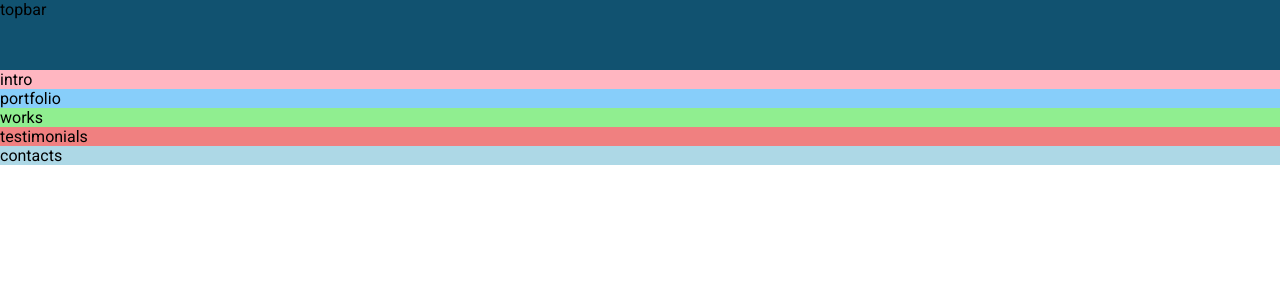
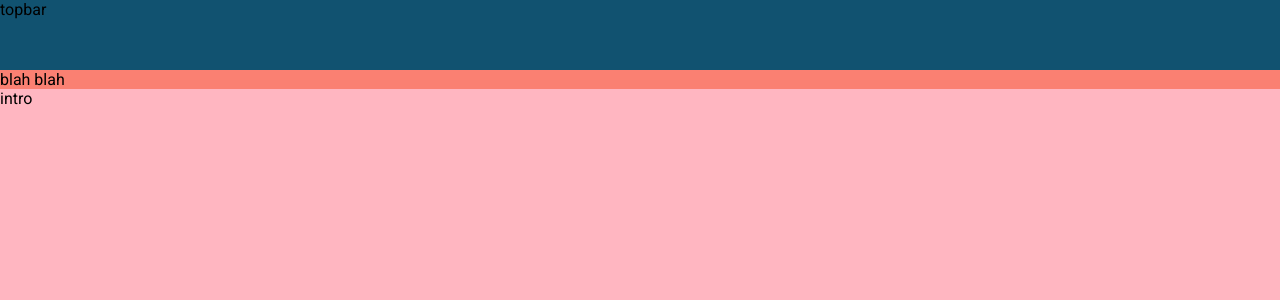
Before and after one commit to LoCodes/loren-cipriano-portfolio, a React (Create React App) app: page / in a window 1280 px wide. Shown: the top 300 px of the page. Built offline with nearby package versions, Linux system fonts and the light colour scheme.

Commit message:
set up app css, in app.scss and index.html

```diff
--- a/public/index.html
+++ b/public/index.html
@@ -14,6 +14,7 @@
       *{
         font-family: 'Roboto', sans-serif;
         margin: 0;
+        overflow-x: hidden;
       }
     </style>
   </head>
--- a/src/App.jsx
+++ b/src/App.jsx
@@ -4,6 +4,7 @@
 import Works from "./components/works/Works"
 import Testimonials from "./components/testimonials/Testimonials"
 import Contact from "./components/contact/Contact"
+import "./app.scss"
 
 
 function App() {
@@ -13,6 +14,7 @@
       {/* sec  -intro -portfolio -work -testimonials  */}
 
       <div className="sections">
+        blah blah
         <Intro />
         <Portfolio />
         <Works />
--- /dev/null
+++ b/src/app.scss
@@ -0,0 +1,18 @@
+.app{
+    height: 100vh;
+
+    .sections{
+        width: 100%;
+        height: calc(100vh - 70px);
+        background-color: salmon;
+        position: relative;
+        top: 70px;
+
+
+        > *{
+            width: 100vw;
+            height: calc(100vh - 70px);
+        }
+    }
+
+}
--- a/src/components/topbar/topbar.scss
+++ b/src/components/topbar/topbar.scss
@@ -2,4 +2,7 @@
     width: 100%;
     height: 70px;
     background-color: rgb(17, 82, 112);
+    position: fixed;
+    top: 0;
+    z-index: 2;
 }
```
